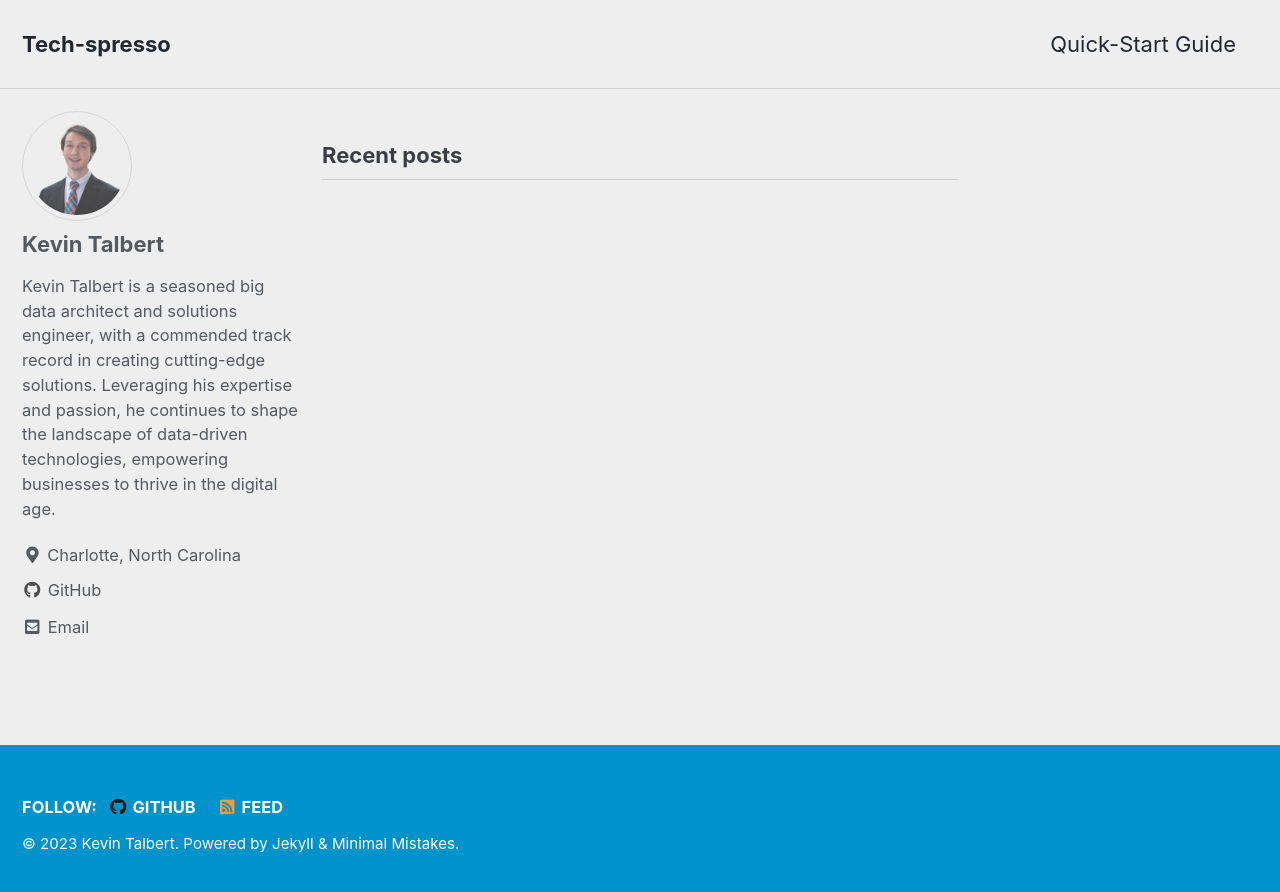
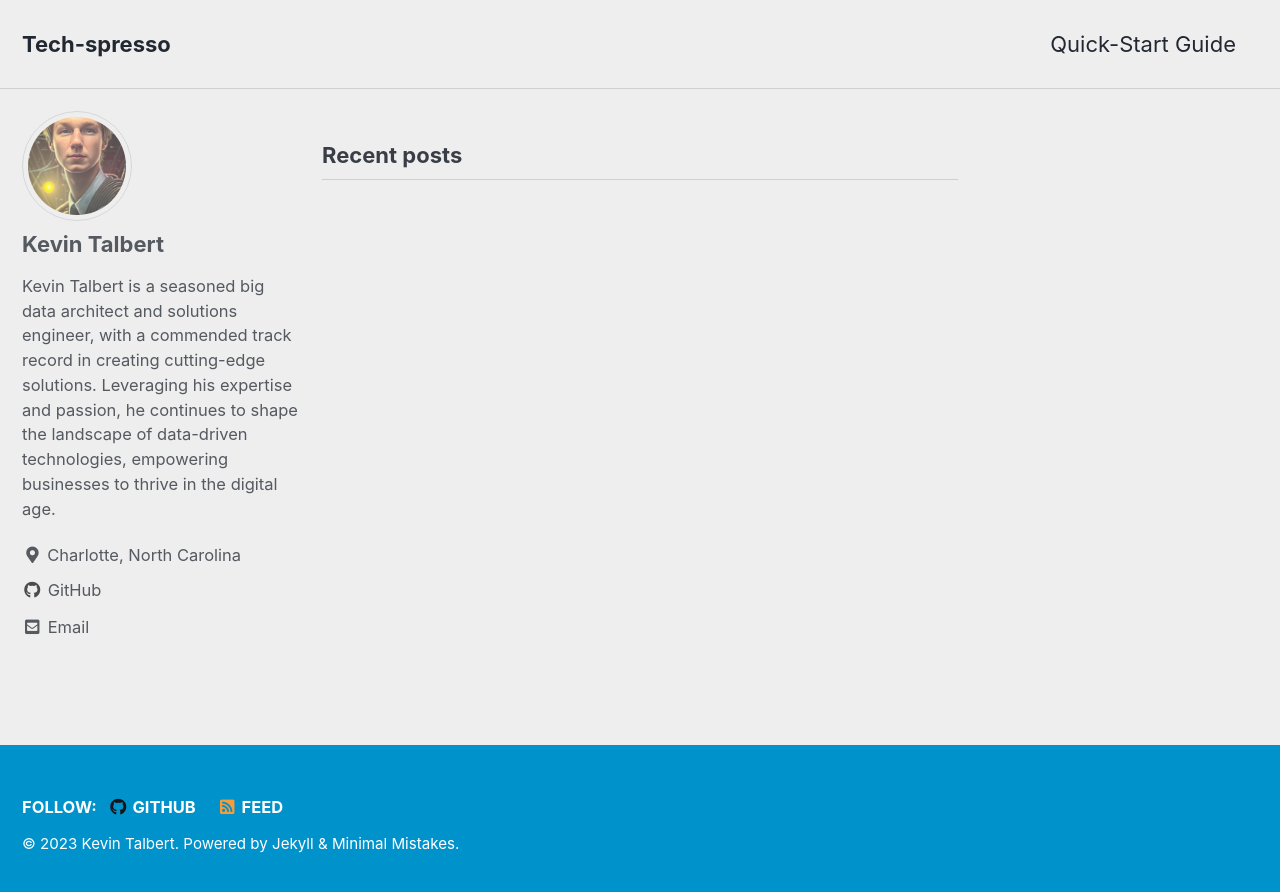
Before and after one commit to kevinbtalbert/kevinbtalbert.github.io, a Jekyll site: the page built from index.html, in a window 1280 px wide. Shown: the top 892 px of the page. Built offline with Jekyll 4.4.1, drawn with Linux system fonts in a browser that asks for light colours; cached includes are drawn as plain includes; the list of posts is cut into pages by our own code.

Commit message:
bio update

```diff
--- a/_config.yml
+++ b/_config.yml
@@ -105,7 +105,7 @@ analytics:
 # Site Author
 author:
   name             : "Kevin Talbert"
-  avatar           : "/assets/images/bio-photo.png"
+  avatar           : "/assets/images/bio-photo.JPG"
   bio              : "Kevin Talbert is a seasoned big data architect and solutions engineer, with a commended track record in creating cutting-edge solutions. Leveraging his expertise and passion, he continues to shape the landscape of data-driven technologies, empowering businesses to thrive in the digital age."
   location         : "Charlotte, North Carolina"
   email            : "ktalbert@cloudera.com"
```
Also changed, not shown: assets/images/bio-photo.JPG (added), assets/images/bio-photo.png (deleted), 1 other file.
